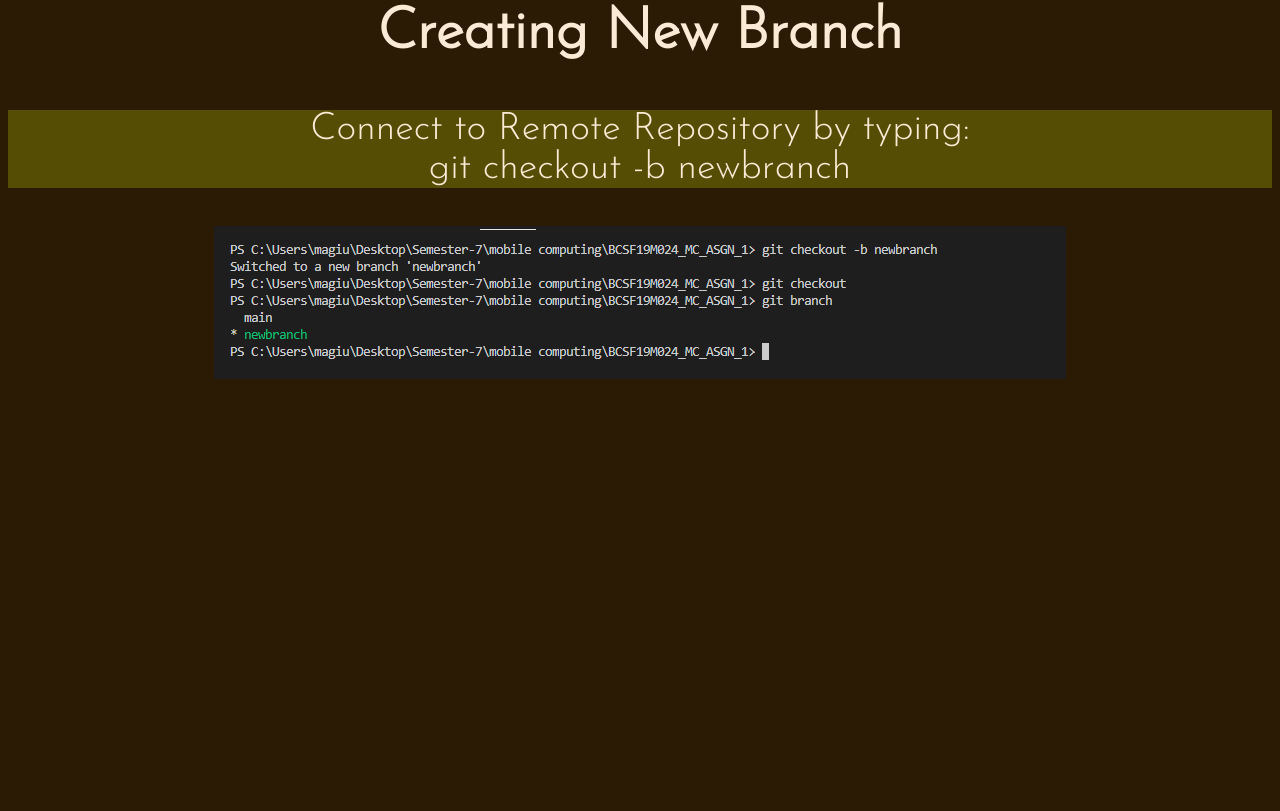
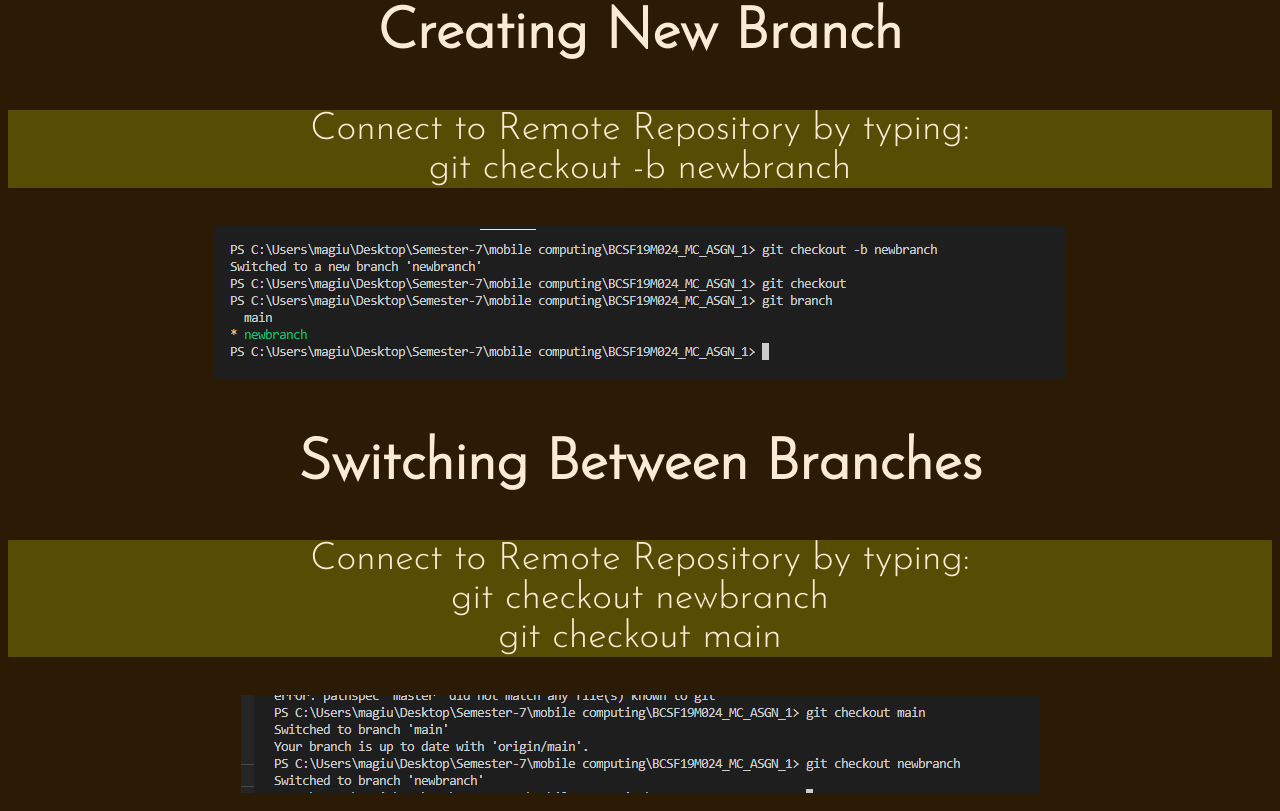
Before and after one commit to atiagull/how-to-use-Git, a plain HTML site: page index.html in a window 1280 px wide. Shown: the part 5825-6636 px from the top of the page. Before the commit the page ends 6222 px from the top, so only its background shows below. Drawn offline with Linux system fonts and the light colour scheme.

Commit message:
7th commit on branch switching

```diff
--- a/index.html
+++ b/index.html
@@ -85,5 +85,17 @@
             <img src="Images/create-newbranch.png" />
         </div>
     </section>
+
+    <section class="mt">
+        <h2>Switching Between Branches</h2>
+        <p class="green">
+            Connect to Remote Repository by typing:<br>
+            git checkout newbranch<br>
+            git checkout main<br>
+        </p>
+        <div >
+            <img src="Images/checkout-branch.png" />
+        </div>
+    </section>
 </body>
 </html>
```
